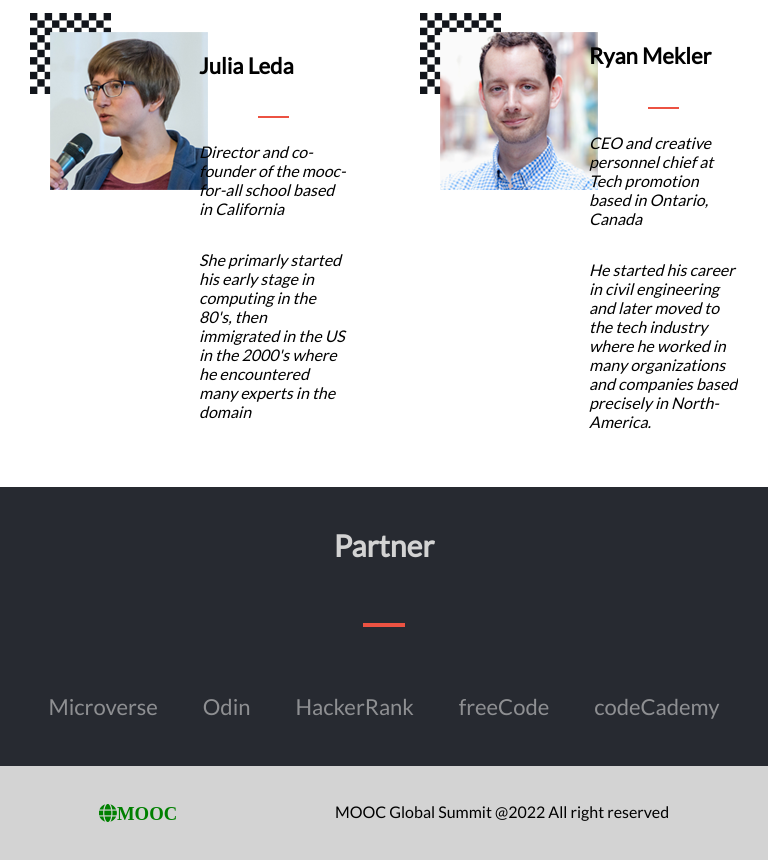
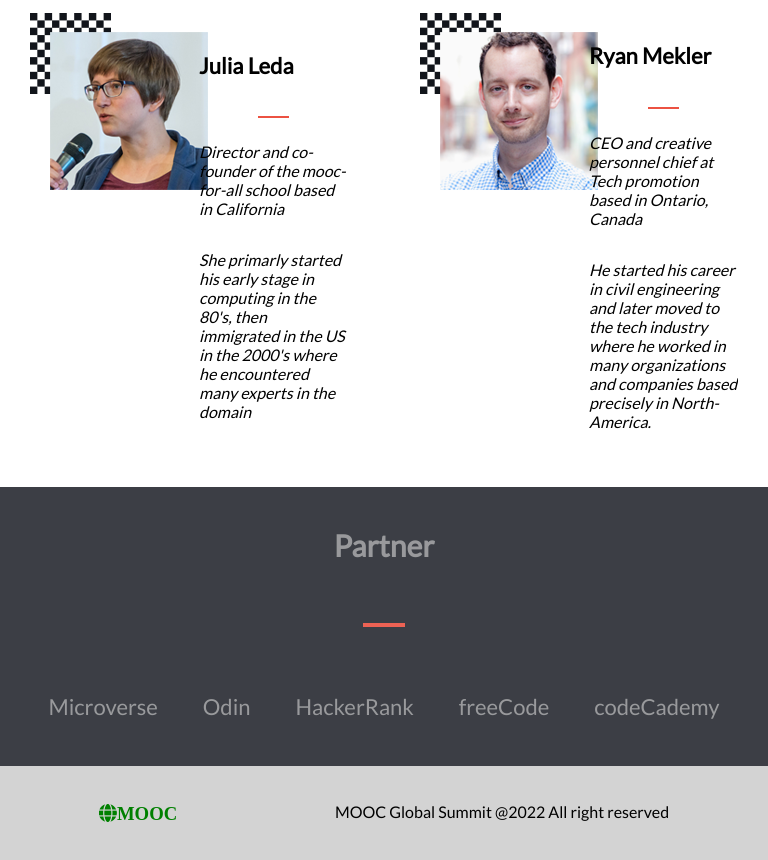
Before and after one commit to moise-mulungu/MOOC-Capstone, a website: page index.html in a window 768 px wide. Shown: the part 2413-3273 px from the top of the page. Drawn offline with Linux system fonts and the light colour scheme; a web font is replaced by a local one.

Commit message:
Fix linters

```diff
--- a/about.css
+++ b/about.css
@@ -194,6 +194,7 @@ footer > h3 i {
   align-content: center;
   gap: 12px;
   background-color: #272a31;
+  opacity: 0.9;
   margin-bottom: 0;
   width: 100%;
 }
@@ -228,6 +229,7 @@ footer > h3 i {
   font-family: 'Lat', sans-serif;
   color: #d3d3d3;
   text-align: center;
+  opacity: 0.9;
 }
 
 footer {
--- a/capstone.css
+++ b/capstone.css
@@ -264,7 +264,7 @@ a {
     justify-content: center;
     align-content: center;
     gap: 12px;
-    background-color: black;
+    background-color: #272a31;
   }
 
   .partners > hr {
@@ -565,6 +565,7 @@ a {
     align-content: center;
     gap: 12px;
     background-color: #272a31;
+    opacity: 0.9;
   }
 
   .partners > hr {
@@ -584,6 +585,7 @@ a {
     font-weight: bold;
     font-family: "Lato", sans-serif;
     color: #d3d3d3;
+    opacity: 0.6;
     text-align: center;
     padding: 10px;
   }
```
